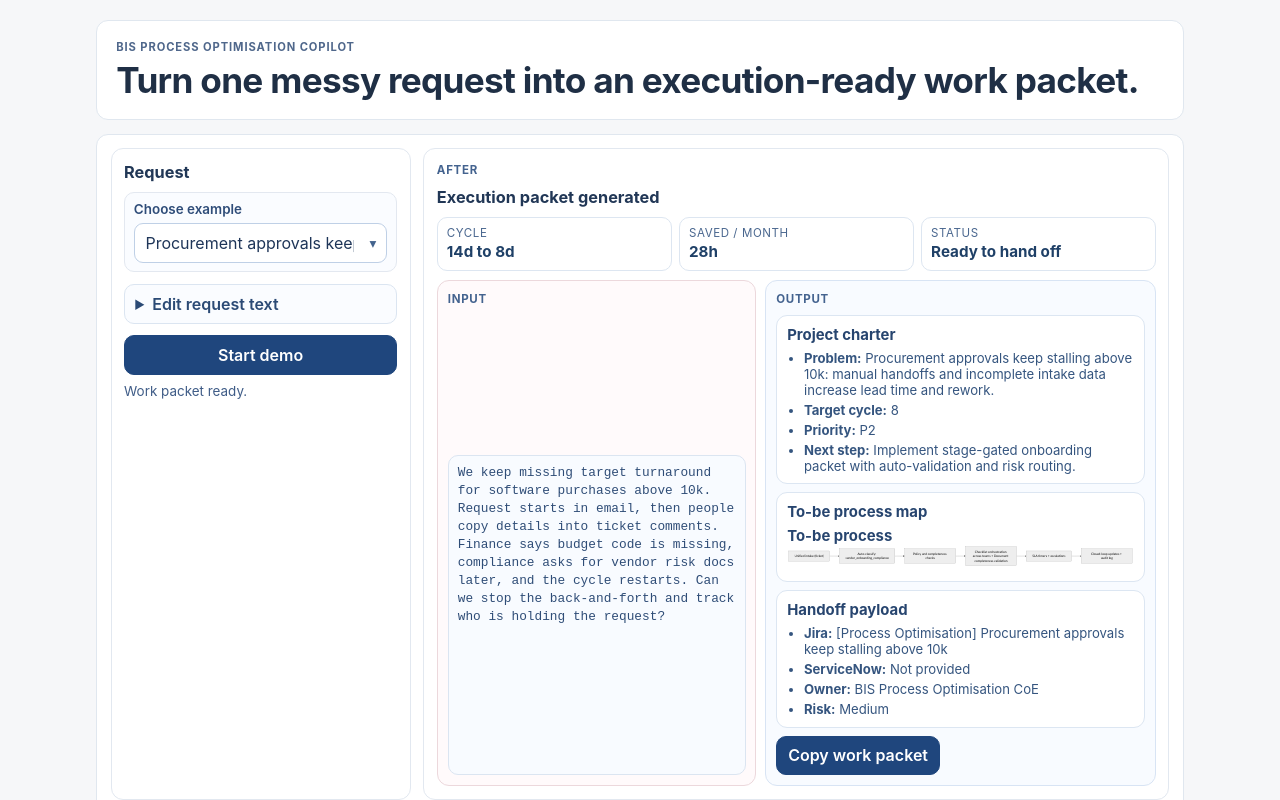
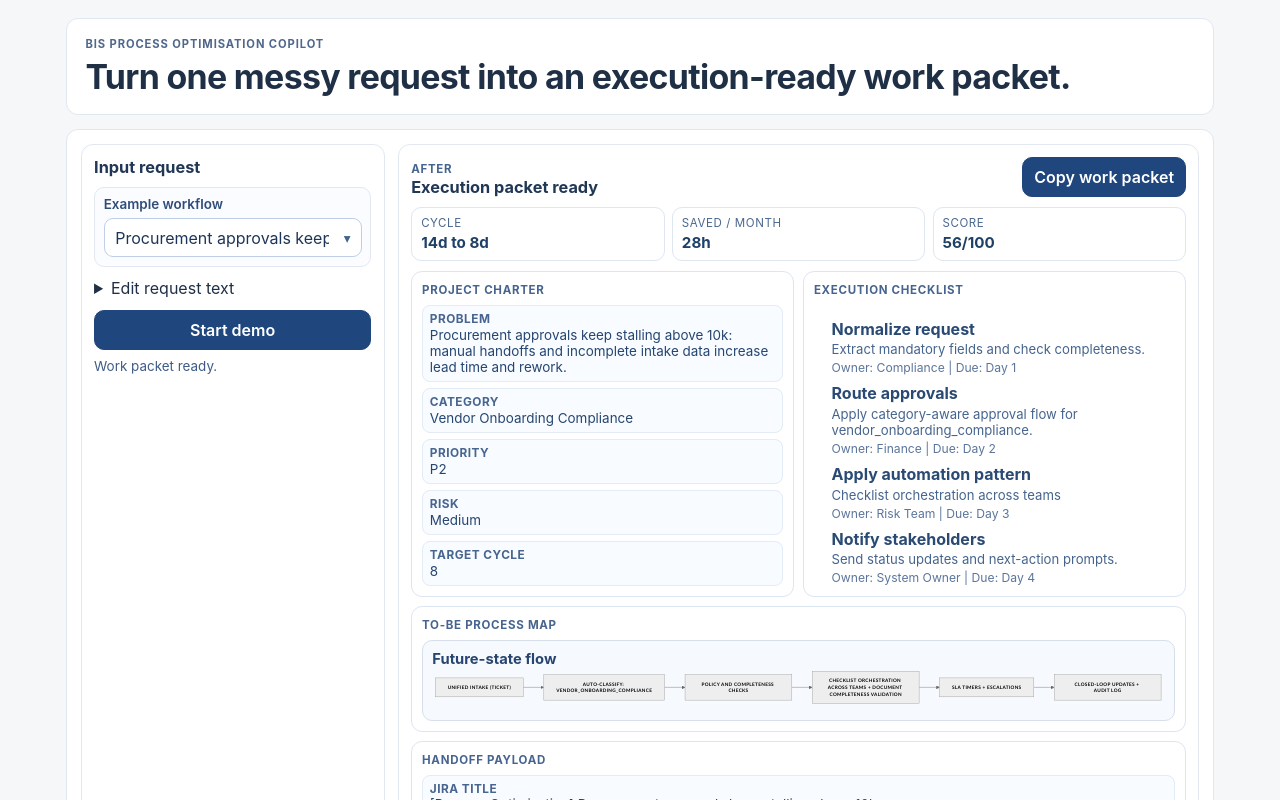
Before and after one commit to KumarNavish/KumarNavish.github.io, a React (Vite) app in the folder site/demos/bis-continual-process-automation-demo/: page /work in a window 1280 px wide. Both pictures are taken after a click on the button "Start demo". Shown: the top 800 px of the page. Built offline with nearby package versions, Linux system fonts and the light colour scheme.

Commit message:
refine bis demo: output-led execution packet UX

```diff
--- a/site/demos/bis-continual-process-automation-demo/src/App.tsx
+++ b/site/demos/bis-continual-process-automation-demo/src/App.tsx
@@ -9,6 +9,14 @@ interface ImpactSnapshot {
   baselineDays: number | null
   targetDays: number | null
   monthlyHoursSaved: number
+}
+
+interface ActionItem {
+  id: string
+  title: string
+  detail: string
+  owner: string
+  dueDay: number
 }
 
 function metricToText(value: string | number | null | undefined): string {
@@ -70,6 +78,18 @@ function buildImpactSnapshot(result: PipelineResult): ImpactSnapshot {
   }
 }
 
+function buildActionItems(result: PipelineResult): ActionItem[] {
+  const fallbackOwners = ['Process Lead', 'Ops Manager', 'Control Owner', 'System Owner']
+
+  return result.blueprint.steps.slice(0, 4).map((step, index) => ({
+    id: step.id,
+    title: step.name,
+    detail: step.description,
+    owner: result.extracted.approval_roles[index] ?? fallbackOwners[index] ?? 'Operations Team',
+    dueDay: index + 1,
+  }))
+}
+
 function App() {
   const [samples, setSamples] = useState<IntakeSample[]>([])
   const [catalog, setCatalog] = useState<CategoryCatalog | null>(null)
@@ -106,15 +126,19 @@ function App() {
   )
 
   const impactSnapshot = useMemo(() => (result ? buildImpactSnapshot(result) : null), [result])
+  const actionItems = useMemo(() => (result ? buildActionItems(result) : []), [result])
 
   const previewBaselineDays = selectedSample?.ground_truth.baseline_cycle_time_days ?? null
+  const previewVolume = selectedSample?.ground_truth.volume_per_month ?? null
+  const previewRisk = selectedSample?.ground_truth.risk_level ?? null
+
   const inferredTargetDays =
     previewBaselineDays !== null ? Math.max(1, Math.round(previewBaselineDays * 0.65)) : null
 
   const beforeCycleTime = impactSnapshot?.baselineDays ?? previewBaselineDays
   const afterCycleTime = impactSnapshot?.targetDays ?? inferredTargetDays
 
-  const requestPreview = excerpt(requestText || selectedSample?.text || '', 420)
+  const requestPreview = excerpt(requestText || selectedSample?.text || '', 460)
 
   const jiraFields =
     result && typeof result.exports.jira_issue_create.fields === 'object'
@@ -214,10 +238,10 @@ function App() {
 
       <section className="panel workspace-panel">
         <section className="control-pane">
-          <h2>Request</h2>
+          <h2>Input request</h2>
 
           <section className="example-picker">
-            <label htmlFor="example-select">Choose example</label>
+            <label htmlFor="example-select">Example workflow</label>
             <div className="select-shell">
               <select
                 id="example-select"
@@ -257,103 +281,133 @@ function App() {
 
         <section className="result-pane" aria-live="polite">
           {!result ? (
-            <section className="moment-shell">
-              <p className="moment-tag">Before</p>
-              <h2>Manual intake request</h2>
+            <section className="stage-shell">
+              <p className="label">Before</p>
+              <h2>Manual request</h2>
               <pre className="input-preview">{requestPreview}</pre>
-
-              <div className="impact-strip">
-                <article>
+              <div className="summary-row">
+                <article className="summary-card">
                   <span>Cycle</span>
                   <strong>{formatDays(previewBaselineDays)}</strong>
                 </article>
-                <article>
-                  <span>State</span>
-                  <strong>Manual</strong>
+                <article className="summary-card">
+                  <span>Volume</span>
+                  <strong>{previewVolume ?? 'n/a'}</strong>
                 </article>
-                <article>
-                  <span>Output</span>
-                  <strong>Not standardized</strong>
+                <article className="summary-card">
+                  <span>Risk</span>
+                  <strong>{previewRisk ? prettyCategory(previewRisk) : 'n/a'}</strong>
                 </article>
               </div>
             </section>
           ) : (
-            <section className="moment-shell">
-              <p className="moment-tag">After</p>
-              <h2>Execution packet generated</h2>
+            <section className="packet-shell">
+              <header className="packet-header">
+                <div>
+                  <p className="label">After</p>
+                  <h2>Execution packet ready</h2>
+                </div>
+                <button className="primary-btn" onClick={() => void copyFullPack()}>
+                  Copy work packet
+                </button>
+              </header>
 
-              <div className="impact-strip">
-                <article>
+              <div className="summary-row">
+                <article className="summary-card">
                   <span>Cycle</span>
                   <strong>
                     {formatDays(beforeCycleTime)} to {formatDays(afterCycleTime)}
                   </strong>
                 </article>
-                <article>
+                <article className="summary-card">
                   <span>Saved / month</span>
                   <strong>{impactSnapshot.monthlyHoursSaved}h</strong>
                 </article>
-                <article>
-                  <span>Status</span>
-                  <strong>Ready to hand off</strong>
+                <article className="summary-card">
+                  <span>Score</span>
+                  <strong>{result.triage.automation_score}/100</strong>
                 </article>
               </div>
 
-              <section className="transformation-grid">
-                <article className="moment-card before-card">
-                  <p className="doc-tag">Input</p>
-                  <pre className="input-preview">{excerpt(result.sample.text, 520)}</pre>
+              <section className="packet-grid">
+                <article className="packet-card">
+                  <p className="card-kicker">Project charter</p>
+                  <ul className="value-list">
+                    <li>
+                      <strong>Problem</strong>
+                      <span>{result.charter.problem_statement}</span>
+                    </li>
+                    <li>
+                      <strong>Category</strong>
+                      <span>{prettyCategory(result.triage.category)}</span>
+                    </li>
+                    <li>
+                      <strong>Priority</strong>
+                      <span>{result.triage.priority}</span>
+                    </li>
+                    <li>
+                      <strong>Risk</strong>
+                      <span>{prettyCategory(result.triage.risk_level)}</span>
+                    </li>
+                    <li>
+                      <strong>Target cycle</strong>
+                      <span>{metricToText(result.charter.target_metrics.cycle_time_days_target)}</span>
+                    </li>
+                  </ul>
                 </article>
 
-                <article className="moment-card after-card">
-                  <p className="doc-tag">Output</p>
+                <article className="packet-card">
+                  <p className="card-kicker">Execution checklist</p>
+                  <ol className="checklist">
+                    {actionItems.map((item) => (
+                      <li key={item.id}>
+                        <strong>{item.title}</strong>
+                        <span>{item.detail}</span>
+                        <small>
+                          Owner: {item.owner} | Due: Day {item.dueDay}
+                        </small>
+                      </li>
+                    ))}
+                  </ol>
+                </article>
 
-                  <section className="artifact-card">
-                    <h3>Project charter</h3>
-                    <ul className="key-list">
+                <article className="packet-card span-2">
+                  <p className="card-kicker">To-be process map</p>
+                  <MermaidDiagram title="Future-state flow" chart={result.toBeMermaid} />
+                </article>
+
+                <article className="packet-card span-2">
+                  <p className="card-kicker">Handoff payload</p>
+                  <ul className="value-list compact">
                     <li>
-                        <strong>Problem:</strong> {result.charter.problem_statement}
+                      <strong>Jira title</strong>
+                      <span>{metricToText(jiraFields?.summary)}</span>
                     </li>
                     <li>
-                        <strong>Target cycle:</strong>{' '}
-                        {metricToText(result.charter.target_metrics.cycle_time_days_target)}
+                      <strong>ServiceNow short description</strong>
+                      <span>{metricToText(servicenowPayload?.short_description)}</span>
                     </li>
                     <li>
-                        <strong>Priority:</strong> {result.triage.priority}
+                      <strong>Tracker owner</strong>
+                      <span>{metricToText(trackerPayload?.owner)}</span>
                     </li>
                     <li>
-                        <strong>Next step:</strong> {result.triage.next_action}
+                      <strong>Tracker status</strong>
+                      <span>{metricToText(trackerPayload?.status)}</span>
                     </li>
                   </ul>
-                  </section>
-
-                  <section className="artifact-card">
-                    <h3>To-be process map</h3>
-                    <MermaidDiagram title="To-be process" chart={result.toBeMermaid} />
-                  </section>
-
-                  <section className="artifact-card">
-                    <h3>Handoff payload</h3>
-                    <ul className="key-list">
-                      <li>
-                        <strong>Jira:</strong> {metricToText(jiraFields?.summary)}
-                      </li>
-                      <li>
-                        <strong>ServiceNow:</strong>{' '}
-                        {metricToText(servicenowPayload?.short_description)}
-                      </li>
-                      <li>
-                        <strong>Owner:</strong> {metricToText(trackerPayload?.owner)}
-                      </li>
-                      <li>
-                        <strong>Risk:</strong> {prettyCategory(result.triage.risk_level)}
-                      </li>
-                    </ul>
-                  </section>
-
-                  <div className="outputs-actions">
-                    <button className="primary-btn" onClick={() => void copyFullPack()}>
-                      Copy work packet
+                  <div className="actions-row">
+                    <button
+                      className="secondary-btn"
+                      onClick={() => copyJson('Jira payload', result.exports.jira_issue_create)}
+                    >
+                      Copy Jira JSON
+                    </button>
+                    <button
+                      className="secondary-btn"
+                      onClick={() => copyJson('ServiceNow payload', result.exports.servicenow_record_create)}
+                    >
+                      Copy ServiceNow JSON
                     </button>
                   </div>
                 </article>
--- a/site/demos/bis-continual-process-automation-demo/src/styles.css
+++ b/site/demos/bis-continual-process-automation-demo/src/styles.css
@@ -15,9 +15,9 @@ body {
 }
 
 .page-shell {
-  width: min(1120px, 100%);
+  width: min(1180px, 100%);
   margin: 0 auto;
-  padding: 1.25rem 1rem 2rem;
+  padding: 1.1rem 1rem 2rem;
   display: grid;
   gap: 0.9rem;
 }
@@ -30,7 +30,7 @@ body {
 }
 
 .hero {
-  padding: 1.2rem;
+  padding: 1.15rem;
 }
 
 .panel {
@@ -48,8 +48,8 @@ body {
 
 h1 {
   margin: 0.34rem 0 0;
-  font-size: clamp(1.6rem, 3.1vw, 2.2rem);
-  line-height: 1.08;
+  font-size: clamp(1.58rem, 3vw, 2.12rem);
+  line-height: 1.1;
   letter-spacing: -0.02em;
 }
 
@@ -61,7 +61,7 @@ h2 {
 
 h3 {
   margin: 0;
-  font-size: 0.93rem;
+  font-size: 0.92rem;
   color: #27456f;
 }
 
@@ -72,8 +72,8 @@ p {
 
 .workspace-panel {
   display: grid;
-  grid-template-columns: 300px minmax(0, 1fr);
-  gap: 0.8rem;
+  grid-template-columns: 304px minmax(0, 1fr);
+  gap: 0.82rem;
 }
 
 .control-pane,
@@ -85,11 +85,11 @@ p {
 }
 
 .example-picker {
-  margin-top: 0.64rem;
+  margin-top: 0.62rem;
   border: 1px solid #e3e8f0;
   border-radius: 10px;
   background: #fafcff;
-  padding: 0.5rem 0.55rem 0.56rem;
+  padding: 0.5rem 0.54rem 0.56rem;
 }
 
 .example-picker > label {
@@ -102,7 +102,7 @@ p {
 
 .select-shell {
   position: relative;
-  margin-top: 0.38rem;
+  margin-top: 0.36rem;
   border: 1px solid #bfd0e6;
   border-radius: 9px;
   background: #fff;
@@ -148,7 +148,7 @@ button {
 
 textarea {
   resize: vertical;
-  min-height: 118px;
+  min-height: 116px;
   width: 100%;
   line-height: 1.45;
   background: #fafcff;
@@ -160,7 +160,7 @@ textarea {
 }
 
 .inline-advanced textarea {
-  margin-top: 0.48rem;
+  margin-top: 0.46rem;
 }
 
 .primary-btn,
@@ -198,7 +198,7 @@ button:disabled {
 .status-text,
 .error-text,
 .success-text {
-  margin-top: 0.46rem;
+  margin-top: 0.44rem;
   font-size: 0.84rem;
 }
 
@@ -215,19 +215,20 @@ button:disabled {
   color: #2f6d44;
 }
 
-.moment-shell {
+.stage-shell,
+.packet-shell {
   display: grid;
-  gap: 0.58rem;
+  gap: 0.62rem;
 }
 
-.moment-tag,
-.doc-tag {
+.label,
+.card-kicker {
   margin: 0;
+  text-transform: uppercase;
+  letter-spacing: 0.06em;
+  color: #46648f;
   font-size: 0.72rem;
   font-weight: 700;
-  color: #44638f;
-  text-transform: uppercase;
-  letter-spacing: 0.06em;
 }
 
 .input-preview {
@@ -243,13 +244,13 @@ button:disabled {
   line-height: 1.4;
 }
 
-.impact-strip {
+.summary-row {
   display: grid;
   grid-template-columns: repeat(3, minmax(0, 1fr));
   gap: 0.46rem;
 }
 
-.impact-strip article {
+.summary-card {
   border: 1px solid #dde6f1;
   border-radius: 10px;
   background: #fff;
@@ -258,53 +259,118 @@ button:disabled {
   gap: 0.16rem;
 }
 
-.impact-strip span {
+.summary-card span {
   font-size: 0.72rem;
   color: #4a678f;
   text-transform: uppercase;
   letter-spacing: 0.05em;
 }
 
-.impact-strip strong {
+.summary-card strong {
   color: #1f4067;
   font-size: 0.95rem;
 }
 
-.transformation-grid {
+.packet-header {
+  display: flex;
+  justify-content: space-between;
+  align-items: flex-end;
+  gap: 0.64rem;
+}
+
+.packet-grid {
   display: grid;
-  grid-template-columns: minmax(0, 0.9fr) minmax(0, 1.1fr);
+  grid-template-columns: repeat(2, minmax(0, 1fr));
   gap: 0.56rem;
 }
 
-.moment-card {
-  border: 1px solid #dce6f2;
-  border-radius: 12px;
-  background: #fff;
-  padding: 0.62rem;
-  display: grid;
-  gap: 0.48rem;
-}
-
-.before-card {
-  background: #fffafb;
-  border-color: #ecd8dc;
-}
-
-.after-card {
-  background: #f8fbff;
-  border-color: #d8e4f4;
-}
-
-.artifact-card {
+.packet-card {
   border: 1px solid #dce6f2;
   border-radius: 11px;
   background: #fff;
   padding: 0.62rem;
   display: grid;
-  gap: 0.4rem;
+  gap: 0.42rem;
 }
 
-.artifact-card pre {
+.packet-card.span-2 {
+  grid-column: 1 / -1;
+}
+
+.value-list {
+  margin: 0;
+  padding-left: 0;
+  list-style: none;
+  display: grid;
+  gap: 0.35rem;
+}
+
+.value-list li {
+  display: grid;
+  gap: 0.08rem;
+  padding: 0.38rem 0.42rem;
+  border: 1px solid #e3ebf5;
+  border-radius: 8px;
+  background: #f8fbff;
+}
+
+.value-list strong {
+  font-size: 0.74rem;
+  color: #47658f;
+  text-transform: uppercase;
+  letter-spacing: 0.04em;
+}
+
+.value-list span {
+  color: #254670;
+  font-size: 0.84rem;
+}
+
+.value-list.compact li {
+  gap: 0;
+}
+
+.checklist {
+  margin: 0;
+  padding-left: 1.1rem;
+  display: grid;
+  gap: 0.44rem;
+}
+
+.checklist li {
+  color: #2a4a74;
+  display: grid;
+  gap: 0.1rem;
+}
+
+.checklist li span {
+  font-size: 0.82rem;
+  color: #45648e;
+}
+
+.checklist li small {
+  font-size: 0.76rem;
+  color: #5b759b;
+}
+
+.actions-row {
+  display: flex;
+  flex-wrap: wrap;
+  gap: 0.42rem;
+}
+
+.map-card {
+  border: 1px solid #d7dfea;
+  border-radius: 10px;
+  background: #f6f9fe;
+  padding: 0.58rem;
+}
+
+.mermaid-svg {
+  overflow-x: auto;
+}
+
+.map-card pre {
   margin: 0;
   white-space: pre-wrap;
   word-break: break-word;
@@ -317,38 +383,6 @@ button:disabled {
   padding: 0.46rem;
 }
 
-.key-list {
-  margin: 0;
-  padding-left: 1.05rem;
-  display: grid;
-  gap: 0.24rem;
-  color: #35557f;
-  font-size: 0.82rem;
-}
-
-.outputs-actions {
-  display: flex;
-  flex-wrap: wrap;
-  gap: 0.42rem;
-}
-
-.mermaid-svg {
-  overflow-x: auto;
-}
-
-.advanced-block {
-  border: 1px solid #dbe5f1;
-  border-radius: 10px;
-  background: #fafcff;
-  padding: 0.56rem 0.64rem;
-}
-
-.advanced-block summary {
-  cursor: pointer;
-  color: #2b4a75;
-  font-weight: 620;
-}
-
 @media (max-width: 980px) {
   .workspace-panel {
     grid-template-columns: 1fr;
@@ -357,19 +391,22 @@ button:disabled {
 
 @media (max-width: 760px) {
   .page-shell {
-    padding: 0.95rem 0.78rem 1.35rem;
+    padding: 0.95rem 0.78rem 1.32rem;
   }
 
-  .impact-strip,
-  .transformation-grid {
+  .summary-row,
+  .packet-grid {
     grid-template-columns: 1fr;
   }
 
-  .outputs-actions {
+  .actions-row,
+  .packet-header {
     flex-direction: column;
+    align-items: stretch;
   }
 
-  .outputs-actions button {
+  .actions-row button,
+  .packet-header button {
     width: 100%;
   }
 }
```
Lines whose indentation alone changed are shown as unchanged.
